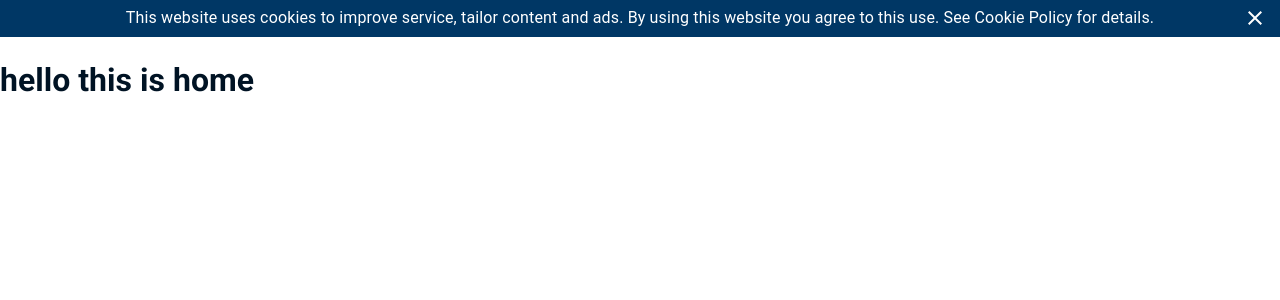
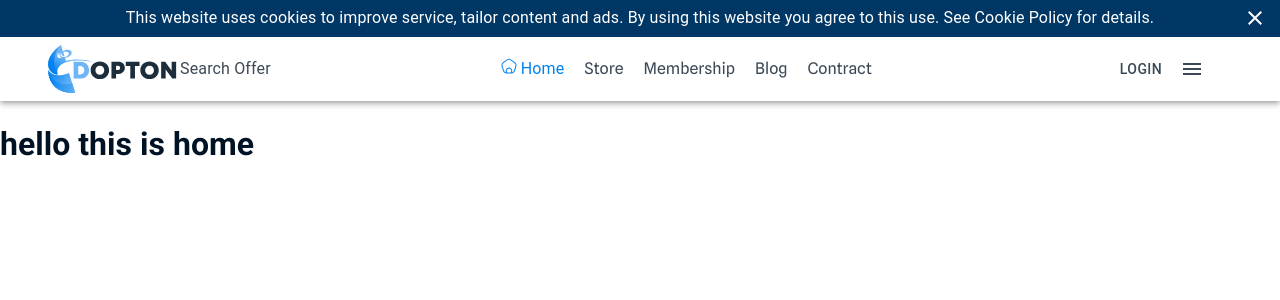
Before and after one commit to rahmanhamim/dopton-nextjs, a Next.js app: page / in a window 1280 px wide. Shown: the top 300 px of the page. Built offline with nearby package versions, Linux system fonts and the light colour scheme.

Commit message:
nav progress

```diff
--- /dev/null
+++ b/src/components/shared/NavigationBar.tsx
@@ -0,0 +1,79 @@
+import {
+  AppBar,
+  Box,
+  Button,
+  Container,
+  IconButton,
+  Toolbar,
+  Typography,
+} from "@mui/material";
+import React from "react";
+import MenuIcon from "@mui/icons-material/Menu";
+import Image from "next/image";
+import Link from "next/link";
+
+const NavigationBar = () => {
+  return (
+    <AppBar position="static" sx={{ bgcolor: "#fff", color: "primary.dark" }}>
+      <Container maxWidth="xl">
+        <Toolbar sx={{ display: "flex" }}>
+          <Box flexGrow="1" sx={{ display: "flex", alignItems: "center" }}>
+            <Image
+              src="/assets/imgs/dopton-logo.svg"
+              alt="site-logo"
+              width="132px"
+              height="48px"
+            />
+            <Typography>Search Offer</Typography>
+          </Box>
+          <Box flexGrow="1">
+            <Link href="/">
+              <a
+                style={{
+                  margin: "0 10px",
+                }}
+              >
+                <Image
+                  src="/assets/imgs/home-icon.svg"
+                  alt="search-logo"
+                  width="16px"
+                  height="16px"
+                />
+                <Typography component="span" sx={{ color: "primary.main" }}>
+                  {" "}
+                  Home
+                </Typography>
+              </a>
+            </Link>
+            <Link href="/">
+              <a style={{ margin: "0 10px" }}>Store</a>
+            </Link>
+            <Link href="/">
+              <a style={{ margin: "0 10px" }}>Membership</a>
+            </Link>
+            <Link href="/">
+              <a style={{ margin: "0 10px" }}>Blog</a>
+            </Link>
+            <Link href="/">
+              <a style={{ margin: "0 10px" }}>Contract</a>
+            </Link>
+          </Box>
+          <Button color="inherit">
+            <a style={{ margin: "0 10px" }}>Login</a>
+          </Button>
+          <IconButton
+            size="large"
+            edge="start"
+            color="inherit"
+            aria-label="menu"
+            sx={{ mr: 2 }}
+          >
+            <MenuIcon />
+          </IconButton>
+        </Toolbar>
+      </Container>
+    </AppBar>
+  );
+};
+
+export default NavigationBar;
--- a/src/pages/_app.tsx
+++ b/src/pages/_app.tsx
@@ -2,6 +2,7 @@ import "../styles/globals.css";
 import type { AppProps } from "next/app";
 import ToastNotification from "components/shared/ToastNotification";
 import { createTheme, ThemeProvider, styled } from "@mui/material/styles";
+import NavigationBar from "components/shared/NavigationBar";
 
 function MyApp({ Component, pageProps }: AppProps) {
   const theme = createTheme({
@@ -9,7 +10,7 @@ function MyApp({ Component, pageProps }: AppProps) {
       primary: {
         light: "#6FB6F6",
         main: "#0082F0",
-        dark: "#000",
+        dark: "#3B4956",
       },
       secondary: {
         light: "#fff",
@@ -36,6 +37,7 @@ function MyApp({ Component, pageProps }: AppProps) {
   return (
     <ThemeProvider theme={theme}>
       <ToastNotification />
+      <NavigationBar />
       <Component {...pageProps} />
     </ThemeProvider>
   );
```
